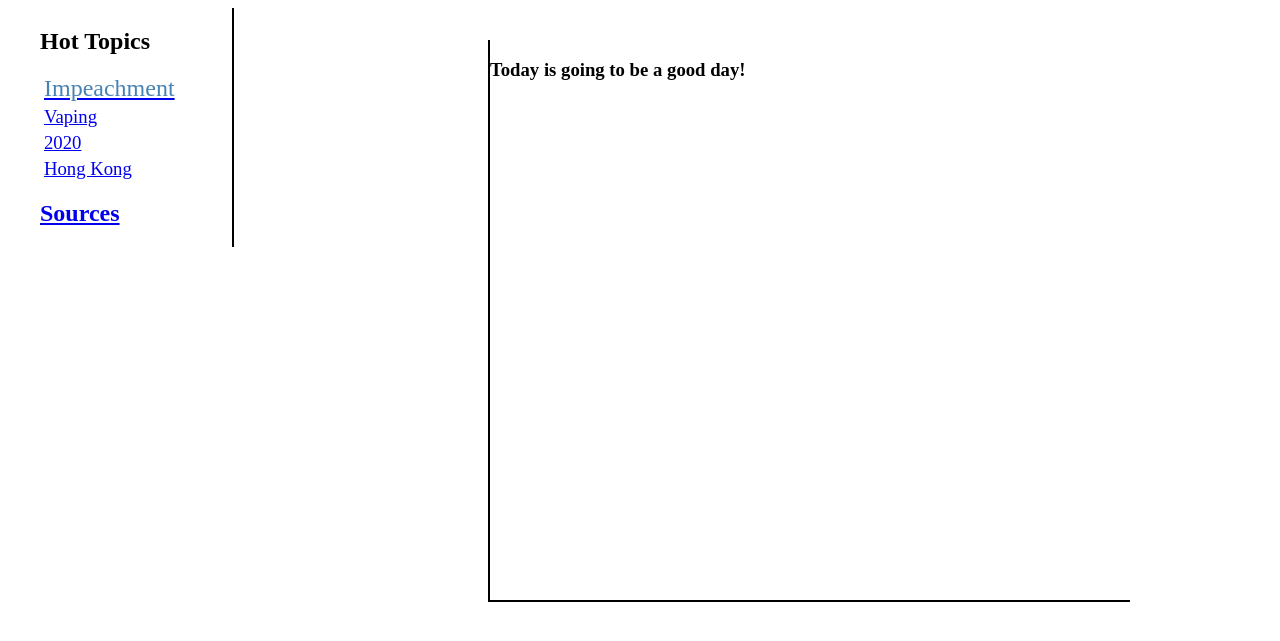
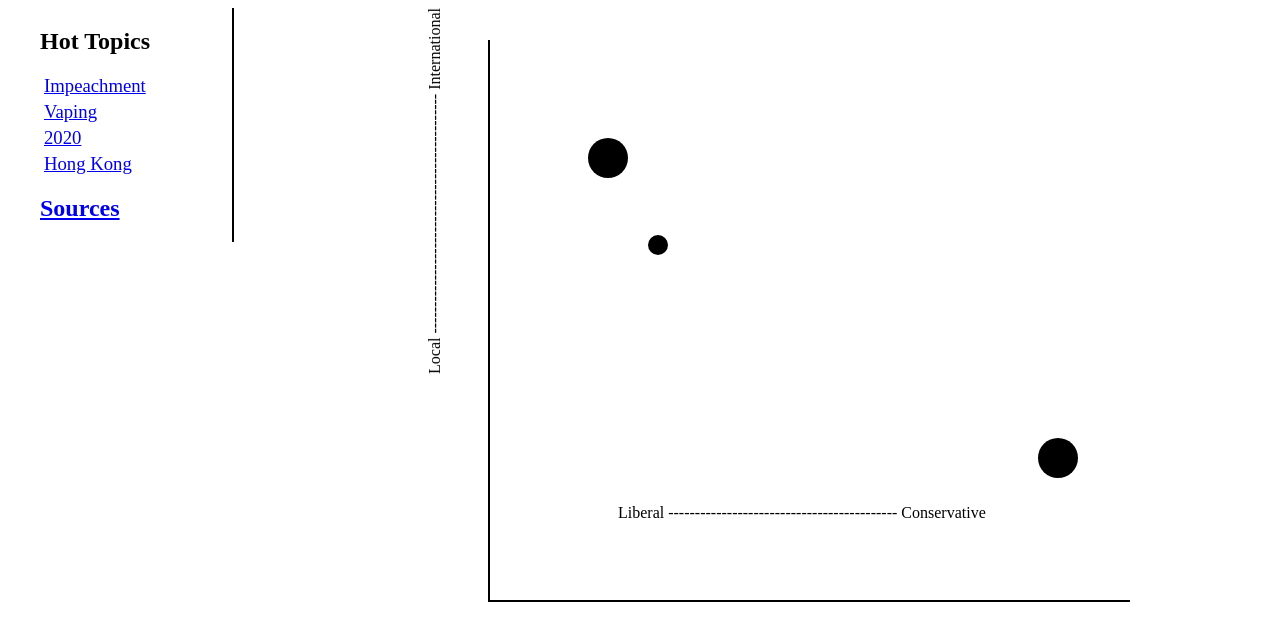
Before and after one commit to alan-luo/hackprinceton-19, a Flask app: page /viz in a window 1280 px wide. Shown: the top 641 px of the page. Run offline with Flask 2, Linux system fonts and the light colour scheme.

Commit message:
positioning circles

```diff
--- a/templates/sourceGraphs.html
+++ b/templates/sourceGraphs.html
@@ -14,15 +14,87 @@
 		position:fixed;
 	}
 
+	.xaxis {
+
+		float:left;
+		margin-left:8em;
+		margin-top:28em;
+		position:fixed;
+
+
+	}
+
+	.yaxis {
+		float:left;
+		transform: rotate(180deg);
+		writing-mode: vertical-lr;
+		text-orientation: sideways;
+		margin-left:-5em;
+		margin-top:-2em;
+		position:fixed;
+	}
+
+
+
 </style>
 
 {% endblock %}
 {% block content %}
 
-<h3>Today is going to be a good day!</h3>
 <script src="https://d3js.org/d3.v5.min.js"></script>
 <script type="text/javascript">
-	d3.select('h3').style('color', 'steelblue');
-	d3.select('h3').style('font-size', '24px');
+
+
+//lines = axis
+var svgContainer = d3.select("body").append("svg")
+                                     .attr("width", 200)
+                                     .attr("height", 200);
+
+ //Draw the line (doesn't work)
+// var jsonLines = [
+//  	{"x1": 5, "y1":5, "x2":50, "y2":50, "stroke":"black", "stroke-width":"10"}];
+// var axes = svgContainer.selectAll("line")
+// 						.data(jsonLines)
+// 						.enter()
+// 						.append("line");
+
+// var lineAttributes = lines
+// 					 .attr("x1", function(d) {return d.x1;})
+// 					 .attr("y1", function(d) {return d.y1;})
+// 					 .attr("x2", function(d) {return d.x2;})
+// 					 .attr("y2", function(d) {return d.y2;})
+// 					 .style("stroke", function(d) {return d.stroke;})
+// 					 .style("stroke-width", function(d) {return d.stroke-width; });
+
+//circles!
+var jsonCircles = [
+   { "x_axis": 400, "y_axis": 150, "radius": 20, "color" : "blue" },
+   { "x_axis": 450, "y_axis": 237, "radius": 10, "color" : "purple"},
+   { "x_axis": 850, "y_axis": 450, "radius": 20, "color" : "red"}];
+
+var svgContainer = d3.select("body").append("svg")
+                                    .attr("width", 900)
+                                    .attr("height", 500);
+
+var circles = svgContainer.selectAll("circle")
+                          .data(jsonCircles)
+                          .enter()
+                          .append("circle");
+
+var circleAttributes = circles
+                       .attr("cx", function (d) { return d.x_axis; })
+                       .attr("cy", function (d) { return d.y_axis; })
+                       .attr("r", function (d) { return d.radius; })
+                       .style("fill", function(d) { return rbg(); });
+
 </script>
+
+<div class = "xaxis">
+	<p>Liberal ------------------------------------------- Conservative</p>
+
+</div>
+<div class = "yaxis">
+	<p>Local --------------------------------------------- International</p>
+
+</div>
 {% endblock %}
```
